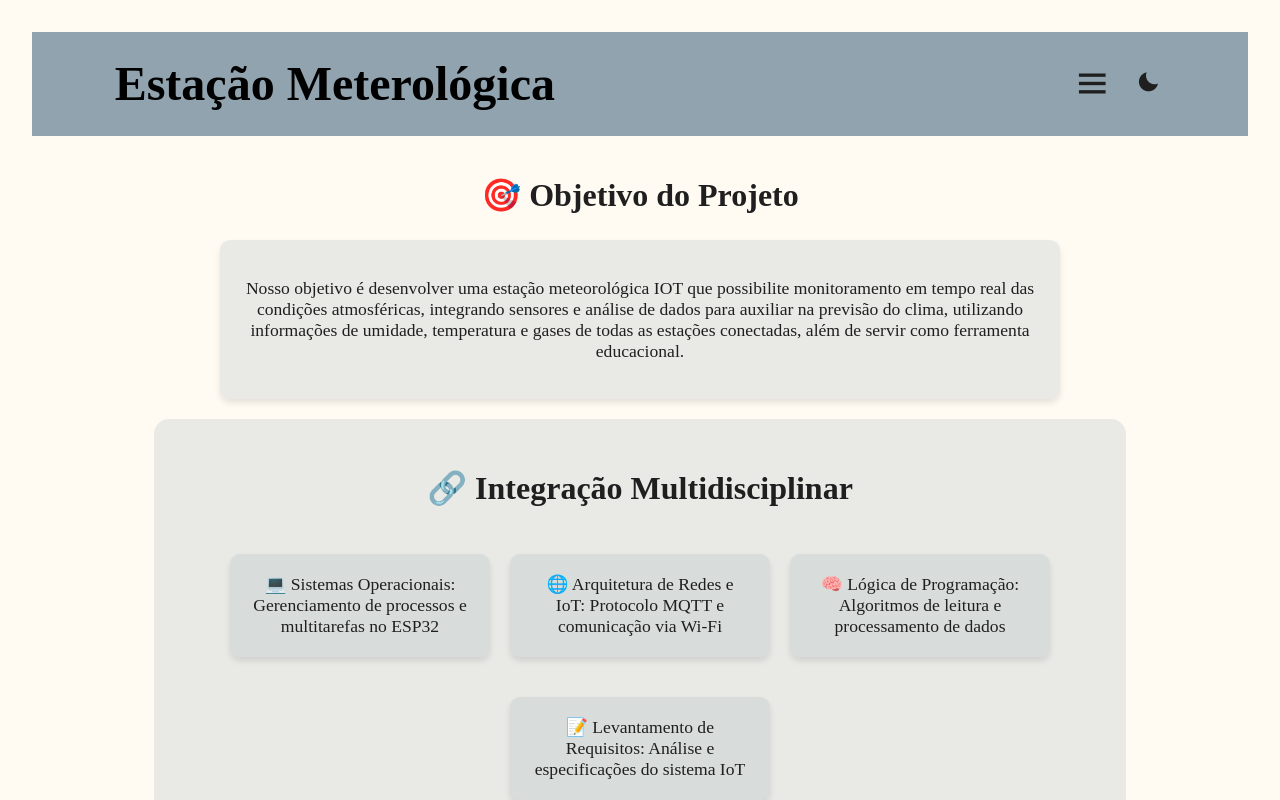
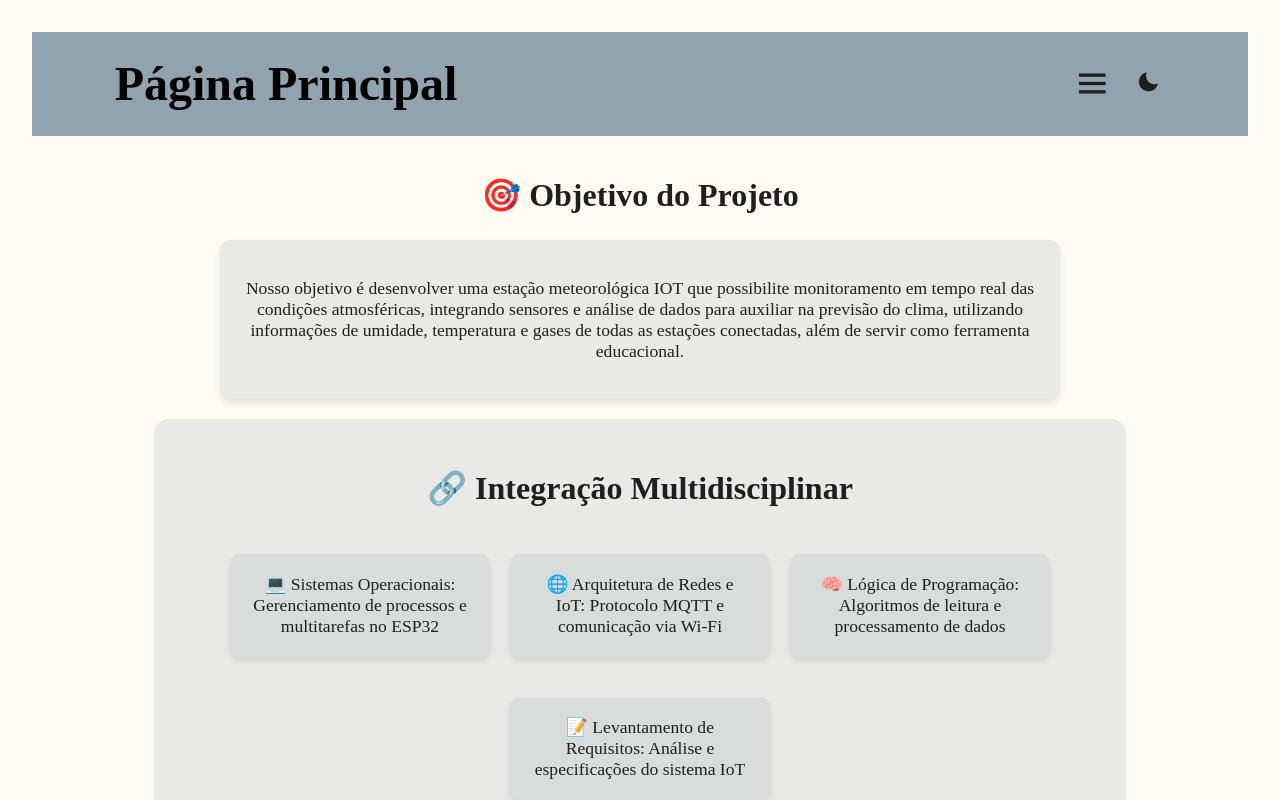
Before and after one commit to Matheus2570/Site-Projeto-IOT, a React (Vite) app: page / in a window 1280 px wide. Shown: the top 800 px of the page. Built offline with nearby package versions, Linux system fonts and the light colour scheme.

Commit message:
Dia 22/10/2025 Matheus

```diff
--- a/src/components/NavBar.jsx
+++ b/src/components/NavBar.jsx
@@ -1,24 +1,34 @@
 // components/NavBar.jsx
-import { Link } from "react-router-dom";
+import { Link, useLocation } from "react-router-dom";
 import { useState } from "react";
 import "./NavBar.css";
 import BotaoMudarTema from "./botaoMudaTema";
 
 export default function NavBar() {
   const [menuAberto, setMenuAberto] = useState(false);
+  const location = useLocation(); // pega a rota atual
 
-  const alternarMenu = () => {
-    setMenuAberto(!menuAberto);
+  const alternarMenu = () => setMenuAberto(!menuAberto);
+  const handleClick = () => setMenuAberto(false);
+
+  // Map de rotas para títulos
+  const titulos = {
+    "/": "Página Principal",
+     "/o-projeto": "O Projeto",
+    "/simulacao-wokwi": "Simulação Wokwi",
+    "/hardware": "Hardware",
+    "/software": "Software",
+    "/perguntas-respostas": "Perguntas e Respostas",
+    "/resultados": "Resultados",
+    "/equipe": "Equipe",
   };
 
-  const handleClick = () => {
-    setMenuAberto(false);
-  };
+  const tituloAtual = titulos[location.pathname] || "Estação Meterológica";
 
   return (
     <nav className="navBar">
       <div className="navTopo">
-        <h1 className="tituloSite">Estação Meterológica</h1>
+        <h1 className="tituloSite">{tituloAtual}</h1>
         <div className="tituloComBotao">
           <i
             className={menuAberto ? "bx bx-menu-alt-right" : "bx bx-menu"}
```
